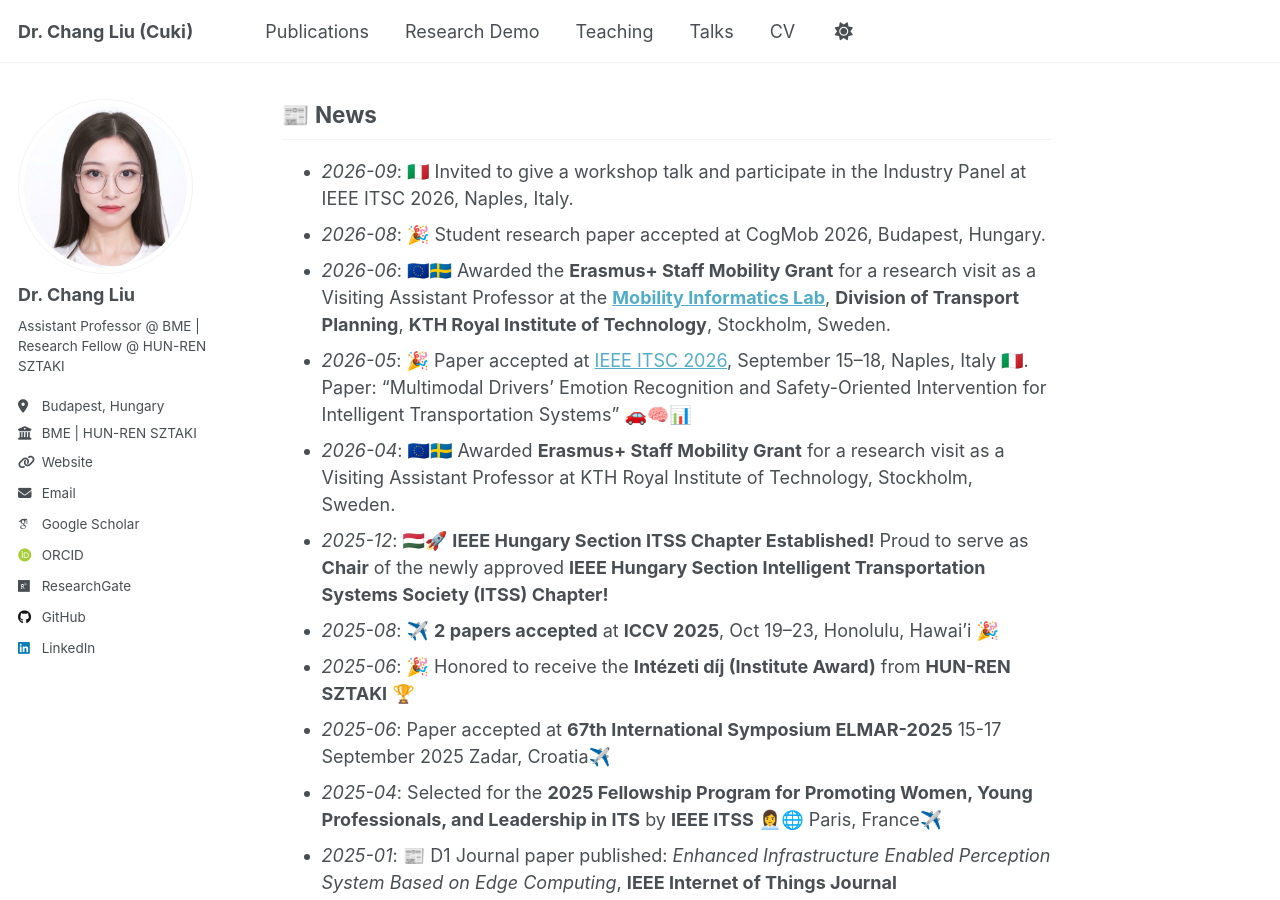
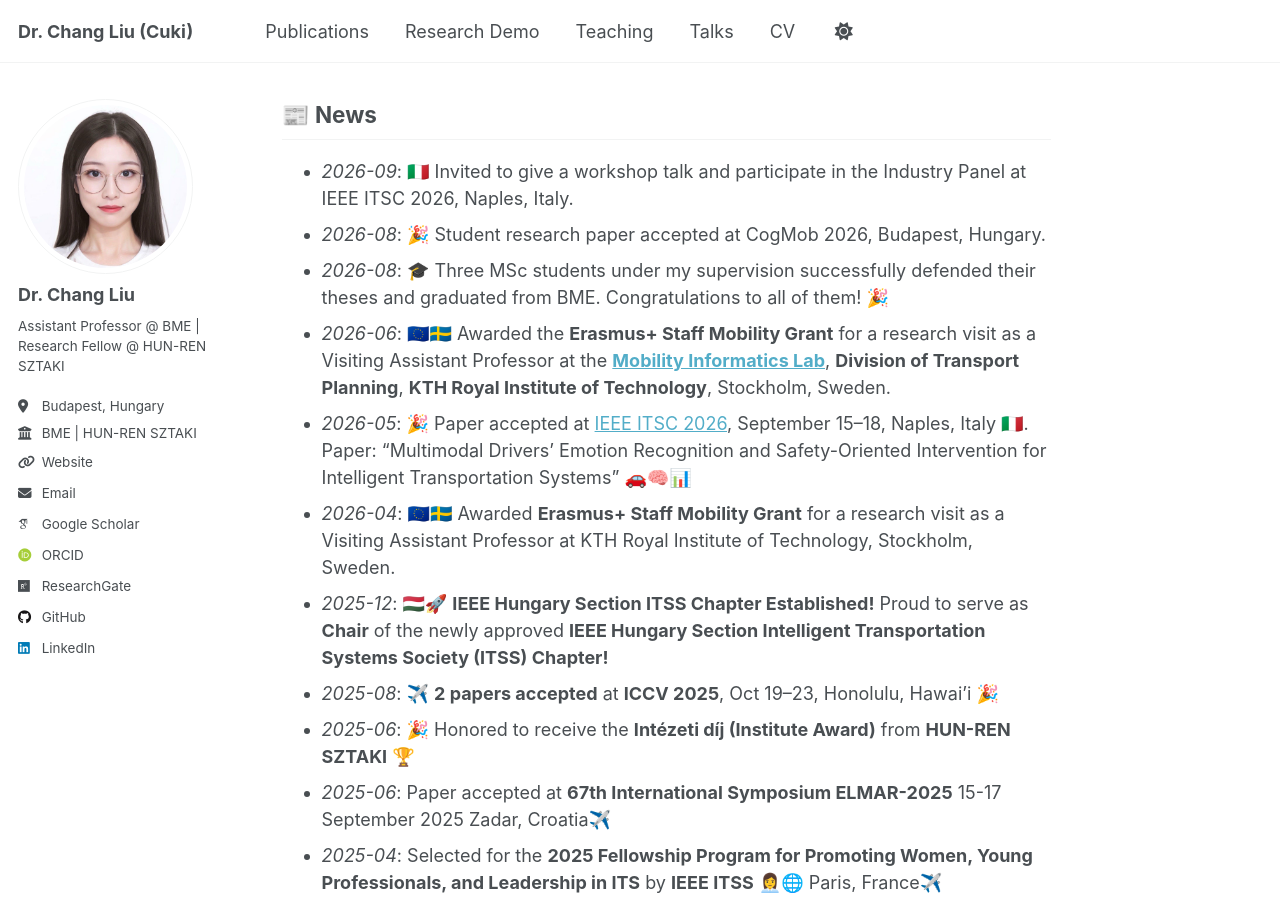
Before and after one commit to ChangLiu-bp/changliu-bp.github.io, a Jekyll site: the page built from _pages/about.md, in a window 1280 px wide and 900 px high, scrolled down 1384 px. Built offline with Jekyll 4.4.1, drawn with Linux system fonts in a browser that asks for light colours; some web fonts are replaced; a script that is not in the unit is left out.

Commit message:
Update about.md

```diff
--- a/_pages/about.md
+++ b/_pages/about.md
@@ -47,6 +47,7 @@
 ## 📰 News
 - *2026-09*: 🇮🇹 Invited to give a workshop talk and participate in the Industry Panel at IEEE ITSC 2026, Naples, Italy.
 - *2026-08*: 🎉 Student research paper accepted at CogMob 2026, Budapest, Hungary.
+- *2026-08*: 🎓 Three MSc students under my supervision successfully defended their theses and graduated from BME. Congratulations to all of them! 🎉
 - *2026-06*: 🇪🇺🇸🇪 Awarded the **Erasmus+ Staff Mobility Grant** for a research visit as a Visiting Assistant Professor at the **[Mobility Informatics Lab](https://zhenliangma.com/people/)**, **Division of Transport Planning**, **KTH Royal Institute of Technology**, Stockholm, Sweden.
 - *2026-05*: 🎉 Paper accepted at [IEEE ITSC 2026](https://ieee-itsc.org/2026/), September 15–18, Naples, Italy 🇮🇹. Paper: “Multimodal Drivers’ Emotion Recognition and Safety-Oriented Intervention for Intelligent Transportation Systems” 🚗🧠📊
 - *2026-04*: 🇪🇺🇸🇪 Awarded **Erasmus+ Staff Mobility Grant** for a research visit as a Visiting Assistant Professor at KTH Royal Institute of Technology, Stockholm, Sweden.
```
